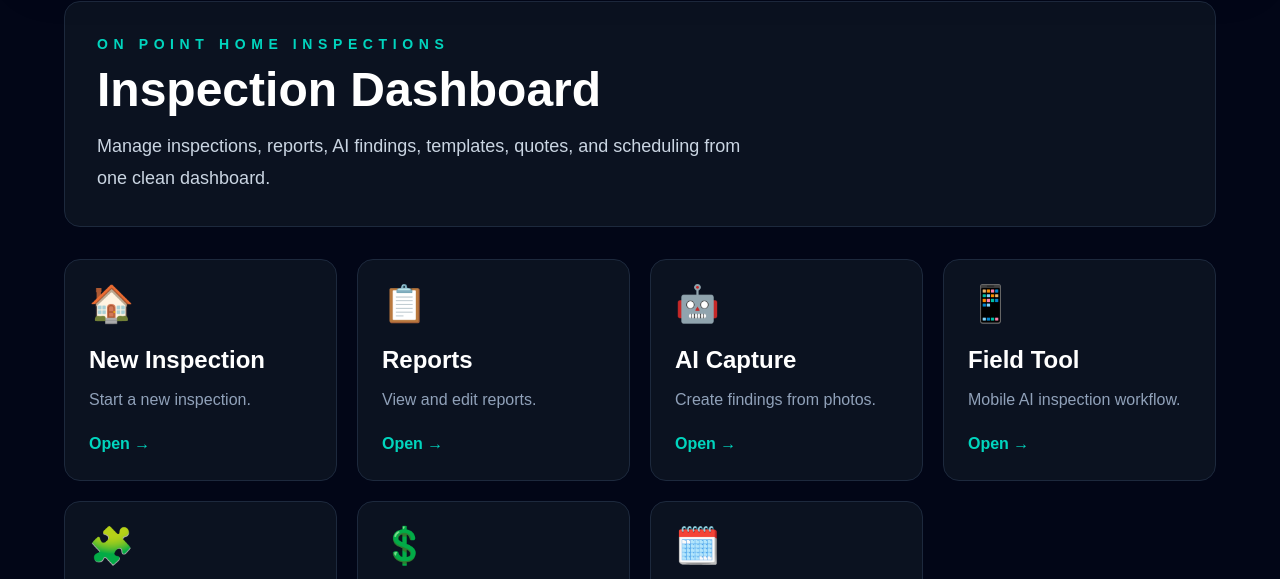
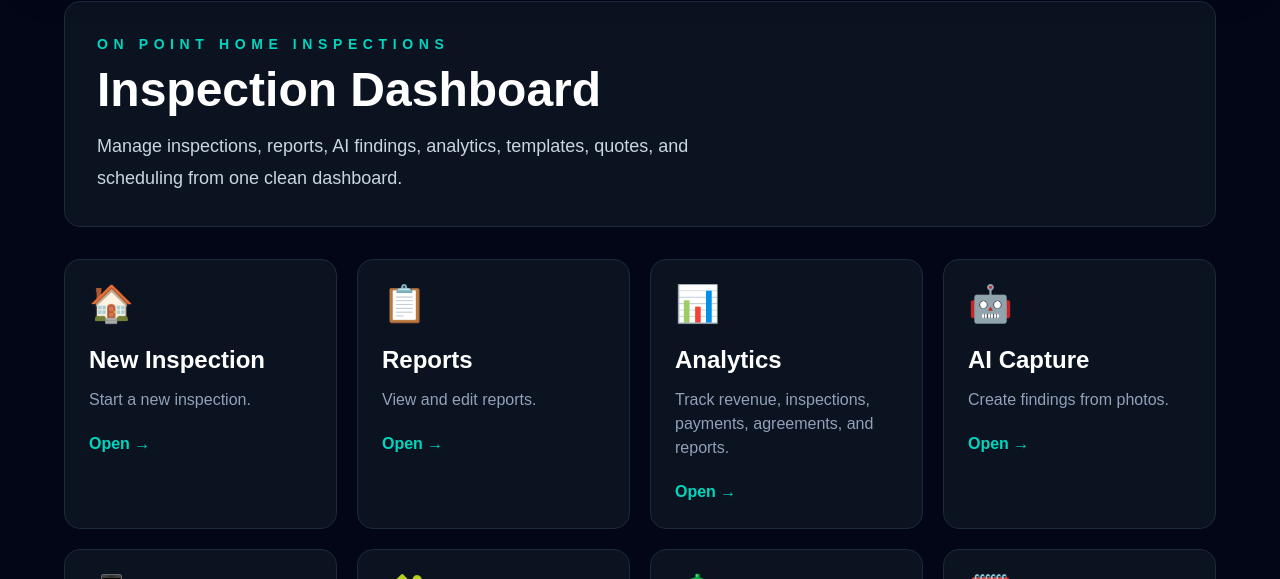
Before and after one commit to jeffshockey90-spec/on-point-inspect-mvp, a Next.js app: page / in a window 1280 px wide. Shown: the part 219-798 px from the top of the page. Built offline with nearby package versions, Linux system fonts and the light colour scheme; no server answers.

Commit message:
Add analytics card to homepage

```diff
--- a/app/page.tsx
+++ b/app/page.tsx
@@ -12,6 +12,13 @@ const cards = [
     description: "View and edit reports.",
     href: "/reports",
     icon: "📋",
+  },
+  {
+    title: "Analytics",
+    description:
+      "Track revenue, inspections, payments, agreements, and reports.",
+    href: "/analytics",
+    icon: "📊",
   },
   {
     title: "AI Capture",
@@ -59,7 +66,7 @@ export default function HomePage() {
           </h1>
 
           <p className="mt-4 max-w-2xl text-lg leading-8 text-slate-300">
-            Manage inspections, reports, AI findings,
+            Manage inspections, reports, AI findings, analytics,
             templates, quotes, and scheduling from one clean
             dashboard.
           </p>
```
